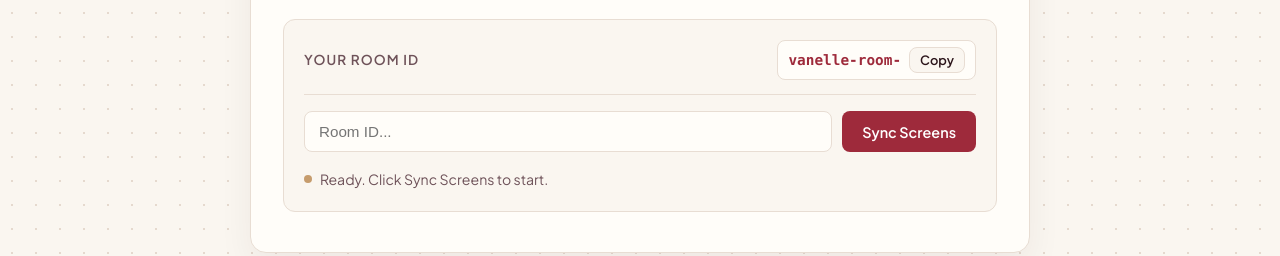
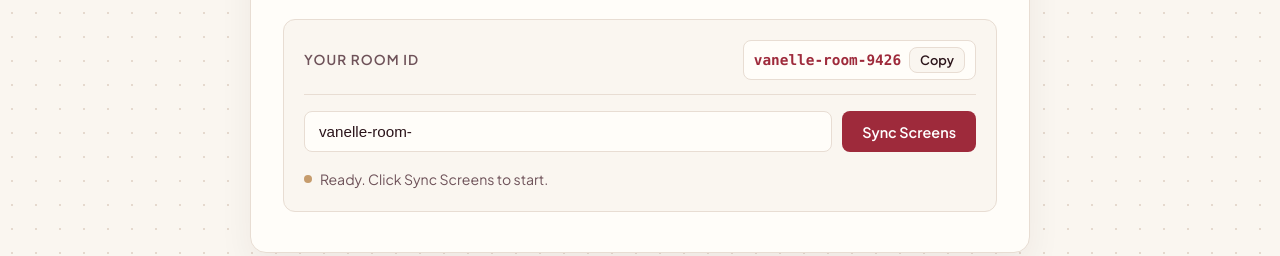
Before and after one commit to greatmanlebe/1year, a plain HTML site: page index.html in a window 1280 px wide. Shown: the part 4655-4911 px from the top of the page. Drawn offline with nearby package versions, Linux system fonts and the light colour scheme; a script that the page names is missing.

Commit message:
modified:   index.html

```diff
--- a/index.html
+++ b/index.html
@@ -134,13 +134,13 @@
         <div class="room-id-row">
           <span class="label">Your Room ID</span>
           <div class="id-pill">
-            <code id="my-id">vanelle-room-</code>
+            <code id="my-id">vanelle-room-<script>document.write(Math.floor(1000 + Math.random() * 9000));</script></code>
             <button id="copy-id-btn" type="button" class="btn-small">Copy</button>
           </div>
         </div>
 
         <div class="sync-controls">
-          <input type="text" id="partner-id-input" placeholder="Room ID..." />
+          <input type="text" id="partner-id-input" value="vanelle-room-" placeholder="Room ID..." />
           <button id="connect-btn" class="btn-primary" type="button">Sync Screens</button>
           <button id="disconnect-btn" class="btn-outline" type="button" style="display: none;">Stop Sync</button>
         </div>
```
